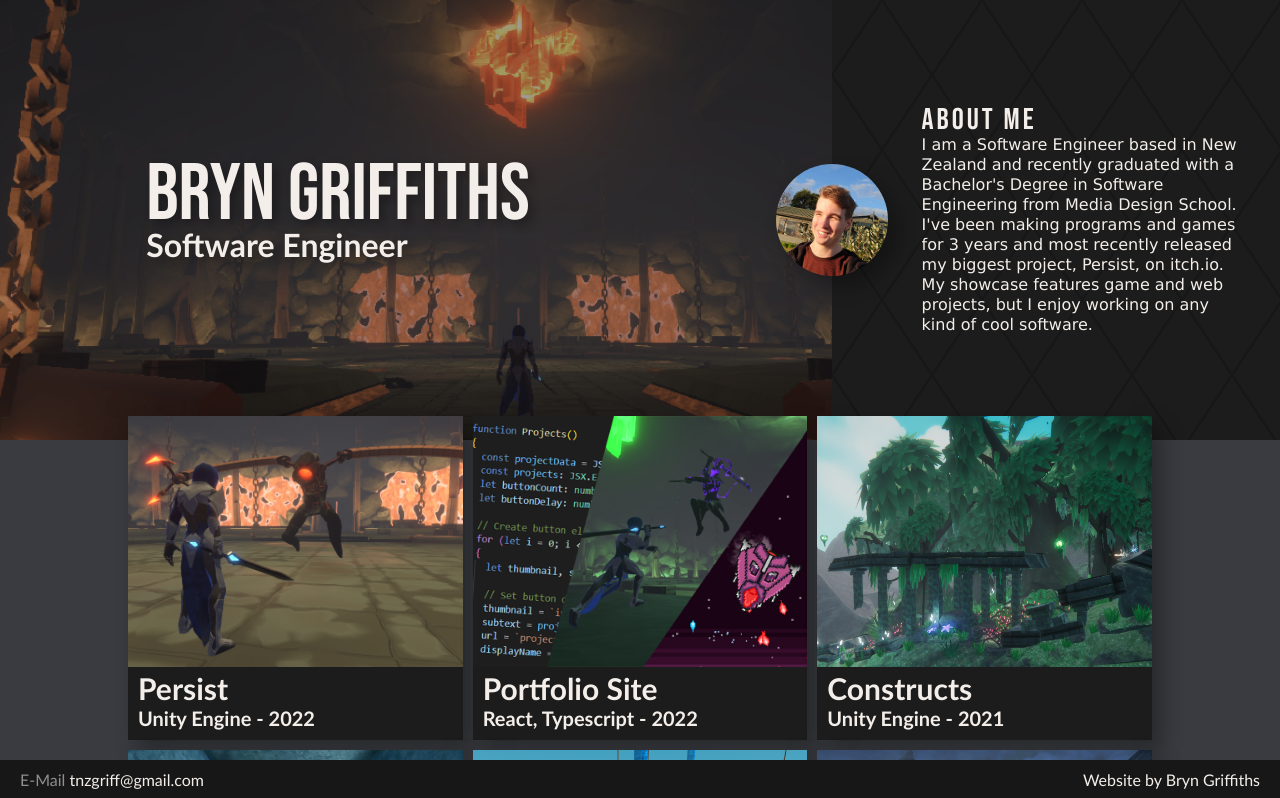
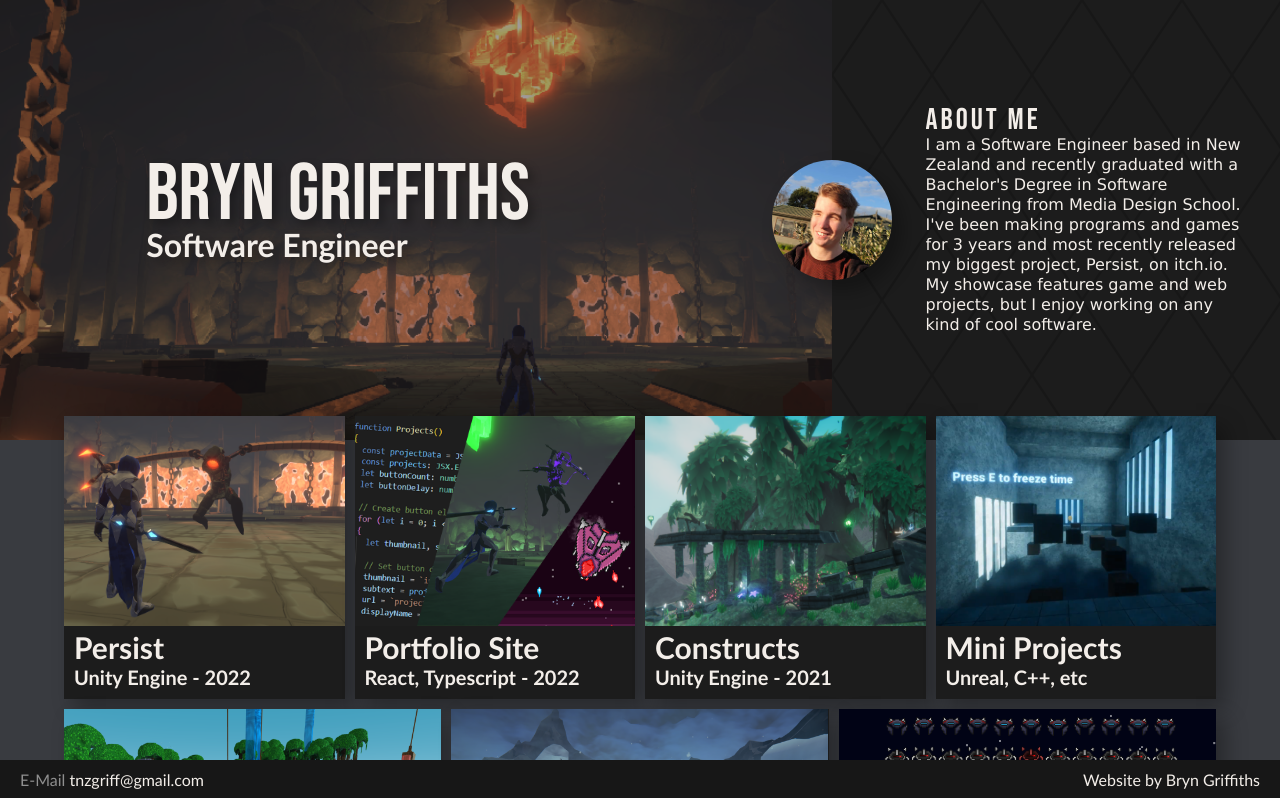
Before and after one commit to BrynGriff/bryngriff.github.io, a React (Create React App) app in the folder portfolio-react/: page / in a window 1280 px wide. Shown: the top 798 px of the page. Built offline with nearby package versions, Linux system fonts and the light colour scheme.

Commit message:
Better responsiveness

```diff
--- a/portfolio-react/src/App.css
+++ b/portfolio-react/src/App.css
@@ -207,8 +207,9 @@ body, .loader-wrapper{
 
 #info-card img{
 	aspect-ratio: 1/1;
-	width: clamp(100px, 25%, 250px);
-	margin-left: calc(clamp(100px, 25%, 250px) * -0.5);
+	--portrait-width: clamp(120px, 25%, 250px);
+	width: var(--portrait-width);
+	margin-left: calc(var(--portrait-width) * -0.5);
 	object-fit: cover;
 	border-radius: 50%;
 	box-shadow: 10px 10px 20px rgba(0, 0, 0, 0.3);
@@ -287,7 +288,7 @@ body, .loader-wrapper{
 	transform: translateY(-20px);
 }
 
-@media (max-width: 1100px)
+@media (max-width: 1450px)
 {
 	#project-list{
 		width: 90%;
@@ -355,7 +356,7 @@ body, .loader-wrapper{
 	overflow: hidden;
 	line-height: 25px;
 	box-shadow: 0px 10px 20px rgba(0, 0, 0, 0.5);
-	max-width: 1500px;
+	max-width: 1501px;
 }
 
 .between-line{
--- a/portfolio-react/src/pages/Home.tsx
+++ b/portfolio-react/src/pages/Home.tsx
@@ -31,11 +31,13 @@ function Home() {
   );
 }
 
+// Creates all projects
 function Projects()
 {
   const projectData = JSON.parse(projectJSON);
   const projects: JSX.Element[] = [];
   let buttonCount: number = 0;
+
   let buttonDelay: number = 100;
 
   // Create button elements
--- a/portfolio-react/src/projects.js
+++ b/portfolio-react/src/projects.js
@@ -10,7 +10,7 @@ export const projectJSON = `[
     "content": [
       {
         "header": "Overview",
-        "paragraph": "Persist is a third-person multiplayer roguelike dungeon crawler game made in Unity Engine. I was the lead programmer of this project; my main roles included the creation and upkeep of all backend combat and gameloop features (items, stats, buffs, UI) as well as the network programming. Our team was composed of 5 artists and 2 programmers. It was the largest project I have worked on, taking approximately 1 year to develop from the initial prototype to a free release on itch.io. Many of the underlying systems from the game had already been featured in previous projects (Forgotten Constructs, Mages of the Abyss) so a large amount of this development time was dedicated to refining existing systems as well as creating brand new ones."
+        "paragraph": "Persist is a third-person multiplayer roguelike dungeon crawler game made in Unity Engine. I was the lead programmer and co-designer of this project; my main roles included the creation and upkeep of all backend combat and gameloop features (items, stats, buffs, UI) as well as the network programming. Our team was composed of 5 artists and 2 programmers. It was the largest project I have worked on, taking approximately 1 year to develop from the initial prototype to a free release on itch.io. Many of the underlying systems from the game had already been featured in previous projects (Forgotten Constructs, Mages of the Abyss) so a large amount of this development time was dedicated to refining existing systems as well as creating brand new ones."
       },
       {
         "header": "Content",
@@ -66,7 +66,7 @@ export const projectJSON = `[
     "content": [
       {
         "header": "Overview",
-        "paragraph": "Forgotten Constructs is a sidescroller co-op action game made in Unity Engine. I was co-programmer of this project - our team consisted of 2 programmers and 5 artists. My main roles for this project included the creation of the state-based combat system, movement, grappling, enemy spawning and progression mechanics. This project was moved up from being one of our prototypes to being one of our two 'mini-productions', created over 4 weeks following a 1 week prototype. This was my first 3D combat-focused prototype, so many game systems were created from scratch instead of being re-used from other projects."
+        "paragraph": "Forgotten Constructs is a sidescroller co-op action game made in Unity Engine. I was co-programmer and co-designer of this project - our team consisted of 2 programmers and 5 artists. My main roles for this project included the creation of the state-based combat system, movement, grappling, enemy spawning and progression mechanics. This project was moved up from being one of our prototypes to being one of our two 'mini-productions', created over 4 weeks following a 1 week prototype. This was my first 3D combat-focused prototype, so many game systems were created from scratch instead of being re-used from other projects."
       },
       {
         "header": "Content",
@@ -92,7 +92,7 @@ export const projectJSON = `[
     "content": [
       {
         "header": "Overview",
-        "paragraph": "Toystalgia is an isometric puzzle game made in Unity Engine. I was co-programmer of this project - our team consisted of 2 programmers and 5 artists. My main roles for this project included puzzle key mechanics, movement, gameloop and menu features. This project was moved up from being one of our prototypes to being one of our two 'mini-productions', created over 4 weeks following a 1 week prototype. The initial prototype was created from the prompt: 'All grown-ups were once children… but only few of them remember it."
+        "paragraph": "Toystalgia is an isometric puzzle game made in Unity Engine. I was co-programmer and co-designer of this project - our team consisted of 2 programmers and 5 artists. My main roles for this project included puzzle key mechanics, movement, gameloop and menu features. This project was moved up from being one of our prototypes to being one of our two 'mini-productions', created over 4 weeks following a 1 week prototype. The initial prototype was created from the prompt: 'All grown-ups were once children… but only few of them remember it."
       },
       {
         "header": "Content",
@@ -118,7 +118,7 @@ export const projectJSON = `[
     "content": [
       {
         "header": "Overview",
-        "paragraph": "Cold Front is a third-person survival game made in Unity Engine. I was co-programmer of this project - our team consisted of 2 programmers and 5 artists. My main roles for this project included overseeing temperature and stat systems, crafting mechanics, inventory systems and resource spawning. This project was one of three prototypes created during the 'Pre-production' phase at Media Design School. Persist was ultimately chosen to be taken into full production, but much was still learned from this prototype."
+        "paragraph": "Cold Front is a third-person survival game made in Unity Engine. I was co-programmer and co-designer of this project - our team consisted of 2 programmers and 5 artists. My main roles for this project included overseeing temperature and stat systems, crafting mechanics, inventory systems and resource spawning. This project was one of three prototypes created during the 'Pre-production' phase at Media Design School. Persist was ultimately chosen to be taken into full production, but much was still learned from this prototype."
       },
       {
         "header": "Content",
@@ -144,7 +144,7 @@ export const projectJSON = `[
     "content": [
       {
         "header": "Overview",
-        "paragraph": "Starbent is a 2D bullet hell game inspired by Space Invaders created in Game Maker Studio 2. I was the sole developer of this project, as such I created all the code and assets for the game, save for the sounds and 2 sprites. This was the first game project I worked on at Media Design School and was created in 2 months."
+        "paragraph": "Starbent is a 2D bullet hell game inspired by Space Invaders created in Game Maker Studio 2. I was the sole developer of this project, as such I created all the code, assets and design for the game, save for the sounds and 2 sprites. This was the first game project I worked on at Media Design School and was created in 2 months."
       },
       {
         "header": "Content",
```
